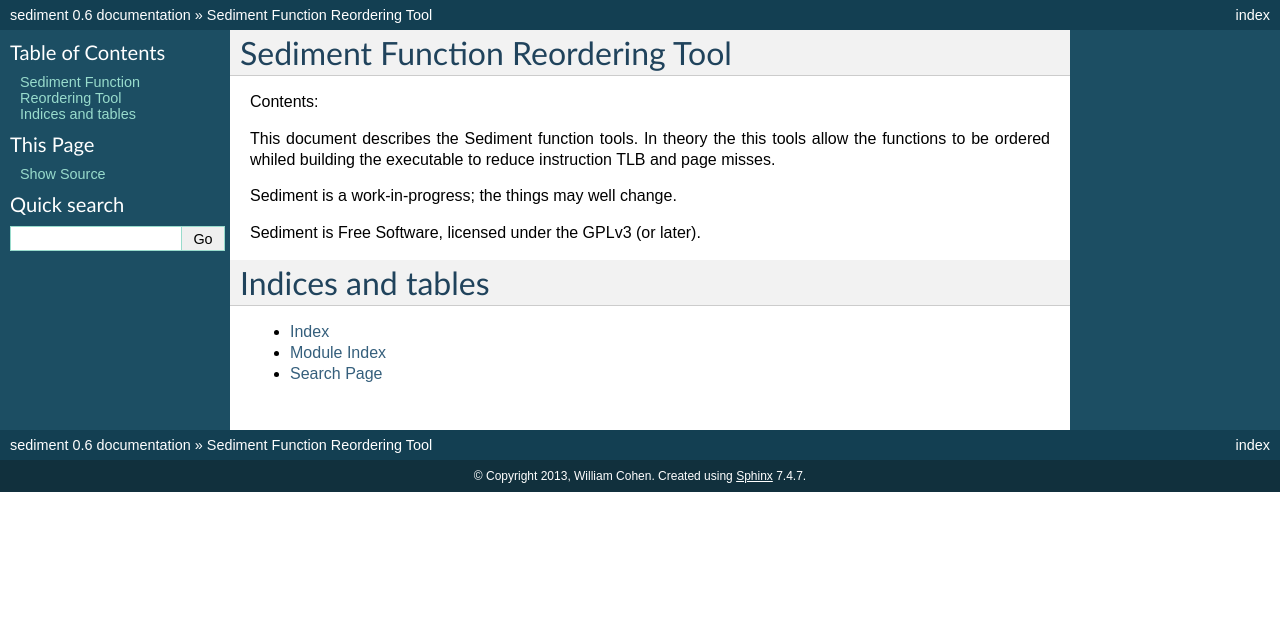
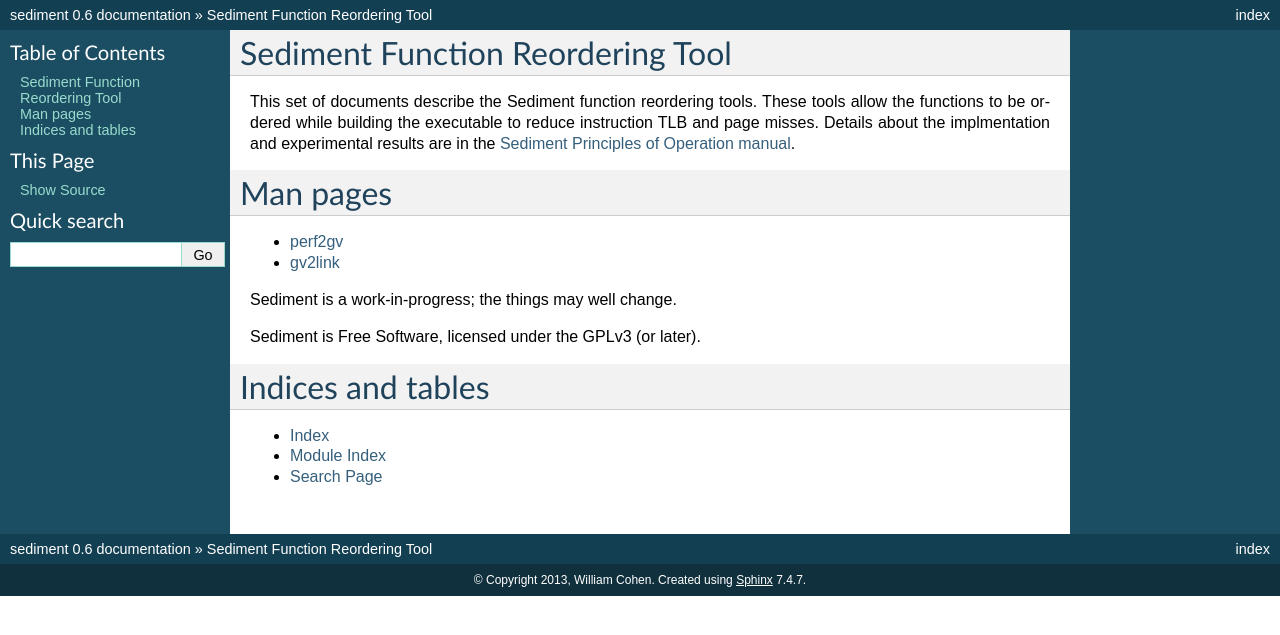
Before and after one commit to wcohen/sediment, a Sphinx documentation site: the page built from docs/index.rst, in a window 1280 px wide. Shown: the top 635 px of the page. Built offline with Sphinx 7.4.7, drawn with Linux system fonts in a browser that asks for light colours.

Commit message:
Add links from root page to the principles of operation and man pages

```diff
--- a/docs/index.rst
+++ b/docs/index.rst
@@ -24,15 +24,20 @@
 Sediment Function Reordering Tool
 =================================
 
-Contents:
-
 .. toctree::
    :maxdepth: 2
 
 
-This document describes the Sediment function tools.  In theory the
-this tools allow the functions to be ordered whiled building the
+This set of documents describe the Sediment function reordering tools.
+These tools allow the functions to be ordered while building the
 executable to reduce instruction TLB and page misses.
+Details about the implmentation and experimental results are in the
+:doc:`Sediment Principles of Operation manual </pop>`.
+
+Man pages
+=========
+* :doc:`perf2gv </perf2gv>`
+* :doc:`gv2link </gv2link>`
 
 Sediment is a work-in-progress; the things may well change.
 
```
